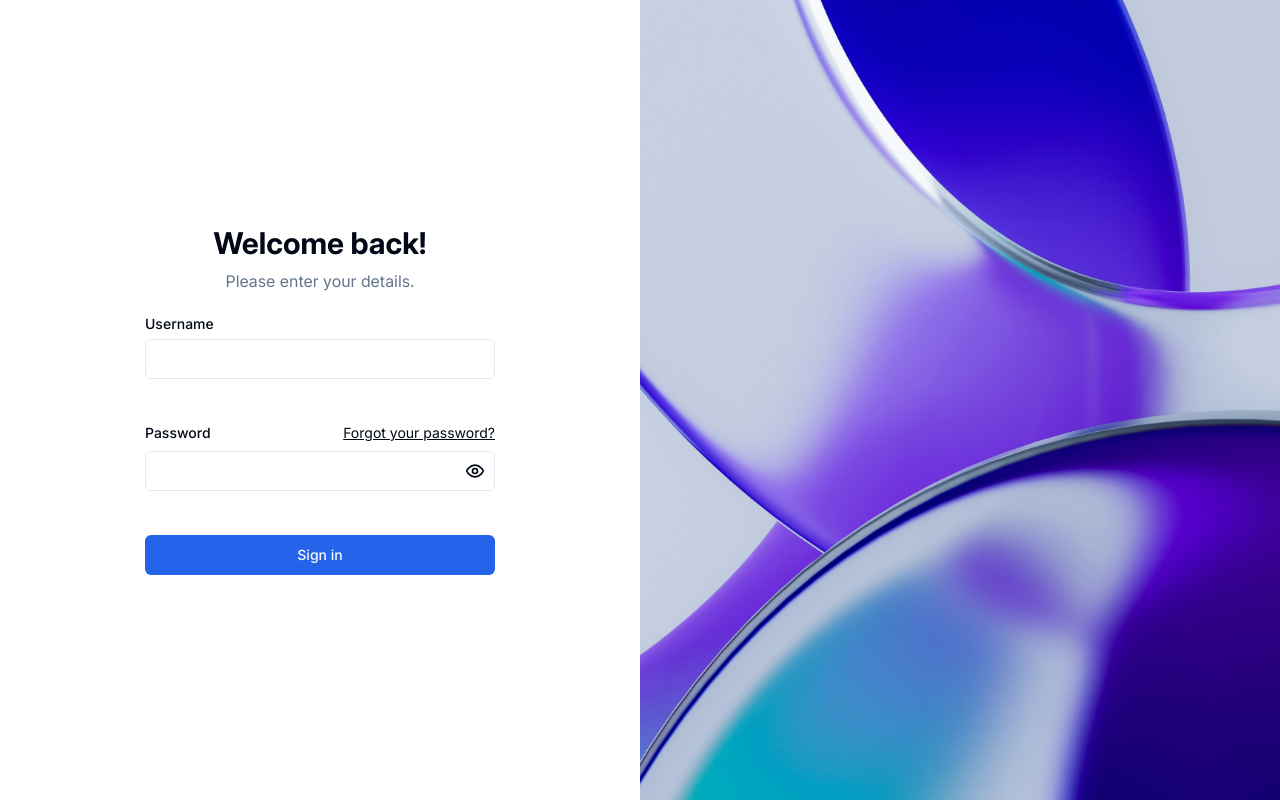
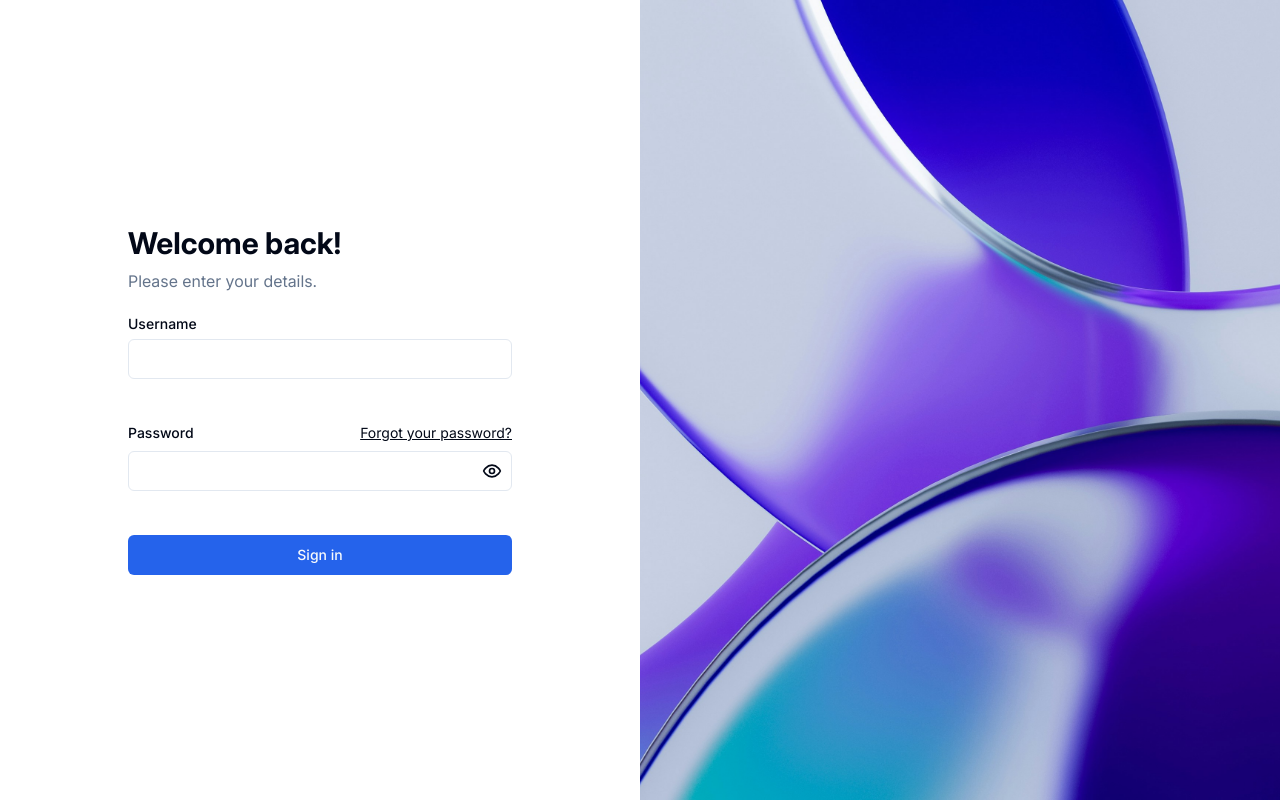
Before and after one commit to joaquinvaldezzz/capstone, a Next.js app: page / in a window 1280 px wide. Built offline with nearby package versions, Linux system fonts and the light colour scheme.

Commit message:
refactor: change grid to flex layout

```diff
--- a/src/pages/index.tsx
+++ b/src/pages/index.tsx
@@ -67,18 +67,18 @@ export default function Home(): JSX.Element {
     <div className="w-full lg:grid lg:min-h-screen lg:grid-cols-2">
       <Title>Sign in</Title>
       <div className="flex items-center justify-center py-12">
-        <div className="mx-auto grid w-[350px] gap-6">
-          <div className="grid gap-2 text-center">
+        <div className="mx-auto flex w-full max-w-96 flex-col gap-6">
+          <div className="flex flex-col gap-2">
             <h1 className="text-3xl font-bold">Welcome back!</h1>
             <p className="text-balance text-muted-foreground">Please enter your details.</p>
           </div>
 
           <form
-            className="grid gap-4"
+            className="flex flex-col gap-4"
             // eslint-disable-next-line @typescript-eslint/no-misused-promises
             onSubmit={handleSubmit(onSubmit as unknown as SubmitHandler<InputValues>)}
           >
-            <div className="grid gap-2">
+            <div className="flex flex-col gap-2">
               <Label htmlFor="username">Username</Label>
               <Input
                 id="username"
@@ -94,10 +94,10 @@ export default function Home(): JSX.Element {
               <p className="min-h-5 text-sm text-destructive">{errors.username?.message}</p>
             </div>
 
-            <div className="relative grid gap-2">
-              <div className="flex items-center">
+            <div className="relative flex flex-col gap-2">
+              <div className="flex items-center justify-between">
                 <Label htmlFor="password">Password</Label>
-                <Link className="ml-auto inline-block text-sm underline" href="/forgot-password">
+                <Link className="inline-block text-sm underline" href="/forgot-password">
                   Forgot your password?
                 </Link>
               </div>
@@ -128,7 +128,7 @@ export default function Home(): JSX.Element {
               <p className="min-h-5 text-sm text-destructive">{errors.password?.message}</p>
             </div>
 
-            <Button className="w-full" type="submit" disabled={isSubmitting}>
+            <Button type="submit" disabled={isSubmitting}>
               {isSubmitting ? 'Signing in...' : 'Sign in'}
             </Button>
           </form>
```
